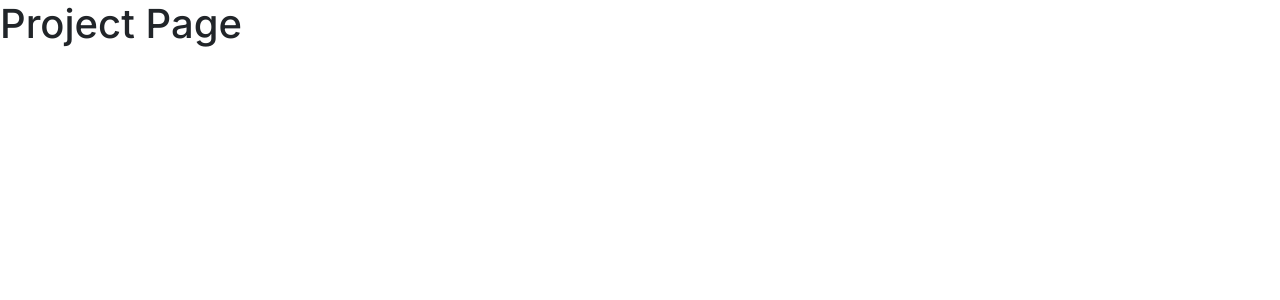
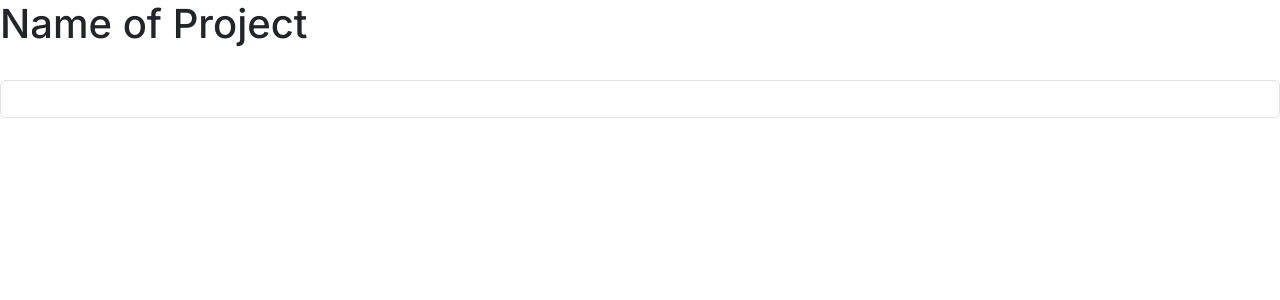
Before and after one commit to ThomasD0213/teamtwo, a Next.js app in the folder front-end/: page /projectPage in a window 1280 px wide. Shown: the top 300 px of the page. Built offline with nearby package versions, Linux system fonts and the light colour scheme.

Commit message:
Added broken form

```diff
--- a/front-end/src/app/projectPage/page.tsx
+++ b/front-end/src/app/projectPage/page.tsx
@@ -1,11 +1,22 @@
 import React from 'react'
+import {Form, FormGroup, FormLabel, FormControl, FormText} from "../../../node_modules/react-bootstrap/esm/index";
+import Button from '../../../node_modules/react-bootstrap/esm/Button';
 
 const projectPage = () => {
   return (
     <div>
         <h1>
-            Project Page
+            Name of Project
         </h1>
+
+        <Form>
+            <FormGroup>
+                <FormLabel></FormLabel>
+                <FormControl></FormControl>
+                <FormText></FormText>
+            </FormGroup>
+        </Form>
+
     </div>
   )
 }
```
